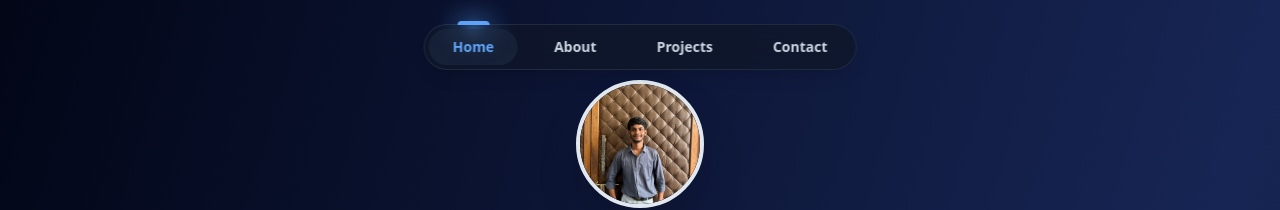
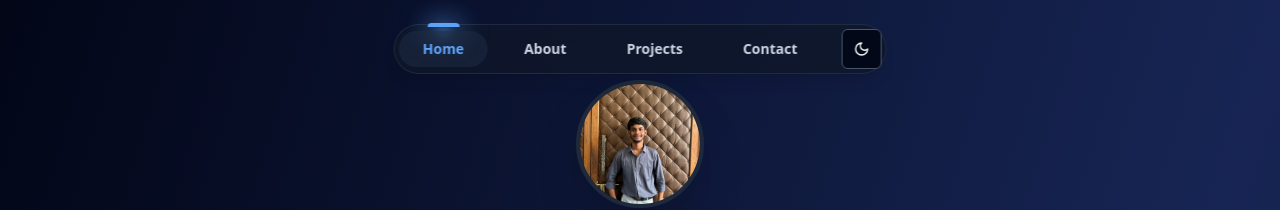
Before and after one commit to ARAVIND2017/aravind-portfolio-forge, a React (Vite) app: page / in a window 1280 px wide. Shown: the top 210 px of the page. Built offline with nearby package versions, Linux system fonts and the light colour scheme.

Commit message:
Add dark/light mode toggle
Implement a functional dark/light mode toggle switch on the landing page, allowing users to switch between themes.

```diff
--- a/src/App.tsx
+++ b/src/App.tsx
@@ -1,8 +1,10 @@
+
 import { Toaster } from "@/components/ui/toaster";
 import { Toaster as Sonner } from "@/components/ui/sonner";
 import { TooltipProvider } from "@/components/ui/tooltip";
 import { QueryClient, QueryClientProvider } from "@tanstack/react-query";
 import { BrowserRouter, Routes, Route } from "react-router-dom";
+import { ThemeProvider } from "@/contexts/ThemeContext";
 import Index from "./pages/Index";
 import NotFound from "./pages/NotFound";
 
@@ -10,6 +12,7 @@ const queryClient = new QueryClient();
 
 const App = () => (
   <QueryClientProvider client={queryClient}>
+    <ThemeProvider>
       <TooltipProvider>
         <Toaster />
         <Sonner />
@@ -21,6 +24,7 @@ const App = () => (
           </Routes>
         </BrowserRouter>
       </TooltipProvider>
+    </ThemeProvider>
   </QueryClientProvider>
 );
 
--- /dev/null
+++ b/src/components/ui/theme-toggle.tsx
@@ -0,0 +1,22 @@
+
+import React from 'react';
+import { Moon, Sun } from 'lucide-react';
+import { Button } from '@/components/ui/button';
+import { useTheme } from '@/contexts/ThemeContext';
+
+export const ThemeToggle: React.FC = () => {
+  const { theme, toggleTheme } = useTheme();
+
+  return (
+    <Button
+      variant="outline"
+      size="icon"
+      onClick={toggleTheme}
+      className="relative border-slate-600 hover:border-blue-500 transition-all duration-300 hover-scale"
+    >
+      <Sun className={`h-4 w-4 transition-all duration-500 ${theme === 'dark' ? 'rotate-90 scale-0' : 'rotate-0 scale-100'}`} />
+      <Moon className={`absolute h-4 w-4 transition-all duration-500 ${theme === 'dark' ? 'rotate-0 scale-100' : '-rotate-90 scale-0'}`} />
+      <span className="sr-only">Toggle theme</span>
+    </Button>
+  );
+};
--- a/src/components/ui/tubelight-navbar.tsx
+++ b/src/components/ui/tubelight-navbar.tsx
@@ -5,6 +5,7 @@ import React, { useEffect, useState } from "react"
 import { motion } from "framer-motion"
 import { LucideIcon } from "lucide-react"
 import { cn } from "@/lib/utils"
+import { ThemeToggle } from "@/components/ui/theme-toggle"
 
 interface NavItem {
   name: string
@@ -38,7 +39,7 @@ export function NavBar({ items, className }: NavBarProps) {
         className,
       )}
     >
-      <div className="flex items-center gap-3 bg-slate-900/80 border border-slate-700/50 backdrop-blur-lg py-1 px-1 rounded-full shadow-lg">
+      <div className="flex items-center gap-3 bg-slate-900/80 dark:bg-slate-900/80 bg-white/80 border border-slate-700/50 dark:border-slate-700/50 border-slate-300/50 backdrop-blur-lg py-1 px-1 rounded-full shadow-lg">
         {items.map((item) => {
           const Icon = item.icon
           const isActive = activeTab === item.name
@@ -50,8 +51,8 @@ export function NavBar({ items, className }: NavBarProps) {
               onClick={() => setActiveTab(item.name)}
               className={cn(
                 "relative cursor-pointer text-sm font-semibold px-6 py-2 rounded-full transition-colors",
-                "text-slate-300 hover:text-blue-400",
-                isActive && "bg-slate-800/50 text-blue-400",
+                "text-slate-300 dark:text-slate-300 text-slate-700 hover:text-blue-400 dark:hover:text-blue-400 hover:text-blue-600",
+                isActive && "bg-slate-800/50 dark:bg-slate-800/50 bg-blue-100/50 text-blue-400 dark:text-blue-400 text-blue-600",
               )}
             >
               <span className="hidden md:inline">{item.name}</span>
@@ -79,6 +80,11 @@ export function NavBar({ items, className }: NavBarProps) {
             </a>
           )
         })}
+
+        {/* Theme Toggle */}
+        <div className="ml-2">
+          <ThemeToggle />
+        </div>
       </div>
     </div>
   )
--- /dev/null
+++ b/src/contexts/ThemeContext.tsx
@@ -0,0 +1,57 @@
+
+import React, { createContext, useContext, useEffect, useState } from 'react';
+
+type Theme = 'dark' | 'light';
+
+interface ThemeContextType {
+  theme: Theme;
+  toggleTheme: () => void;
+}
+
+const ThemeContext = createContext<ThemeContextType | undefined>(undefined);
+
+export const useTheme = () => {
+  const context = useContext(ThemeContext);
+  if (context === undefined) {
+    throw new Error('useTheme must be used within a ThemeProvider');
+  }
+  return context;
+};
+
+interface ThemeProviderProps {
+  children: React.ReactNode;
+}
+
+export const ThemeProvider: React.FC<ThemeProviderProps> = ({ children }) => {
+  const [theme, setTheme] = useState<Theme>('dark');
+
+  useEffect(() => {
+    // Check for saved theme preference or default to 'dark'
+    const savedTheme = localStorage.getItem('theme') as Theme;
+    if (savedTheme) {
+      setTheme(savedTheme);
+    }
+  }, []);
+
+  useEffect(() => {
+    // Apply theme to document
+    if (theme === 'dark') {
+      document.documentElement.classList.add('dark');
+    } else {
+      document.documentElement.classList.remove('dark');
+    }
+
+    // Save theme preference
+    localStorage.setItem('theme', theme);
+  }, [theme]);
+
+  const toggleTheme = () => {
+    setTheme(prevTheme => prevTheme === 'dark' ? 'light' : 'dark');
+  };
+
+  return (
+    <ThemeContext.Provider value={{ theme, toggleTheme }}>
+      {children}
+    </ThemeContext.Provider>
+  );
+};
--- a/src/pages/Index.tsx
+++ b/src/pages/Index.tsx
@@ -1,4 +1,3 @@
-
 import { useState, useEffect } from 'react';
 import { Github, Linkedin, Mail, ExternalLink, ArrowDown, Star, Award, MapPin, Calendar } from 'lucide-react';
 import { Button } from '@/components/ui/button';
@@ -103,7 +102,7 @@ const Index = () => {
   };
 
   return (
-    <div className="min-h-screen bg-gradient-to-br from-slate-950 via-blue-950 to-slate-900 text-white overflow-x-hidden">
+    <div className="min-h-screen bg-gradient-to-br from-slate-950 via-blue-950 to-slate-900 dark:from-slate-950 dark:via-blue-950 dark:to-slate-900 from-blue-50 via-white to-blue-100 text-white dark:text-white text-slate-900 overflow-x-hidden">
       {/* New Tubelight Navbar */}
       <NavBarDemo />
 
@@ -122,10 +121,10 @@ const Index = () => {
               <h1 className="text-5xl md:text-7xl font-bold mb-6 bg-gradient-to-r from-blue-400 via-purple-400 to-blue-600 bg-clip-text text-transparent">
                 Hi, I'm B. Aravind
               </h1>
-              <p className="text-xl md:text-2xl mb-8 text-slate-300 max-w-4xl mx-auto leading-relaxed">
+              <p className="text-xl md:text-2xl mb-8 text-slate-300 dark:text-slate-300 text-slate-600 max-w-4xl mx-auto leading-relaxed">
                 AI/ML Enthusiast | Full Stack Developer | App Builder | Hackathon Winner
               </p>
-              <p className="text-lg mb-12 text-slate-400 max-w-2xl mx-auto">
+              <p className="text-lg mb-12 text-slate-400 dark:text-slate-400 text-slate-500 max-w-2xl mx-auto">
                 Let's build the future together
               </p>
             </div>
@@ -151,36 +150,36 @@ const Index = () => {
           </h2>
           <div className="grid grid-cols-1 md:grid-cols-2 lg:grid-cols-3 gap-8">
             {projects.map((project, index) => (
-              <Card key={project.title} className="bg-slate-800/50 backdrop-blur-lg border-slate-700 hover:border-blue-500/50 transition-all duration-300 transform hover-scale group">
+              <Card key={project.title} className="bg-slate-800/50 dark:bg-slate-800/50 bg-white/70 backdrop-blur-lg border-slate-700 dark:border-slate-700 border-slate-200 hover:border-blue-500/50 transition-all duration-300 transform hover-scale group">
                 <CardHeader>
                   <div className="flex justify-between items-start mb-2">
-                    <CardTitle className="text-white group-hover:text-blue-400 transition-colors">
+                    <CardTitle className="text-white dark:text-white text-slate-900 group-hover:text-blue-400 transition-colors">
                       {project.title}
                     </CardTitle>
                     {project.award && (
-                      <Badge className="bg-yellow-500/20 text-yellow-300 text-xs">
+                      <Badge className="bg-yellow-500/20 text-yellow-300 dark:text-yellow-300 text-yellow-600 text-xs">
                         <Award className="h-3 w-3 mr-1" />
                         Winner
                       </Badge>
                     )}
                   </div>
-                  <CardDescription className="text-slate-300">
+                  <CardDescription className="text-slate-300 dark:text-slate-300 text-slate-600">
                     {project.description}
                   </CardDescription>
                 </CardHeader>
                 <CardContent>
                   <div className="flex flex-wrap gap-2 mb-4">
                     {project.tech.map((tech) => (
-                      <Badge key={tech} variant="outline" className="border-blue-500/30 text-blue-300 hover-scale">
+                      <Badge key={tech} variant="outline" className="border-blue-500/30 text-blue-300 dark:text-blue-300 text-blue-600 hover-scale">
                         {tech}
                       </Badge>
                     ))}
                   </div>
                   {project.award && (
-                    <p className="text-yellow-400 text-sm mb-4 font-medium">{project.award}</p>
+                    <p className="text-yellow-400 dark:text-yellow-400 text-yellow-600 text-sm mb-4 font-medium">{project.award}</p>
                   )}
                   <div className="flex space-x-3">
-                    <Button size="sm" variant="outline" className="border-slate-600 hover:border-blue-500 hover-scale">
+                    <Button size="sm" variant="outline" className="border-slate-600 dark:border-slate-600 border-slate-300 hover:border-blue-500 hover-scale">
                       <Github className="h-4 w-4 mr-2" />
                       Code
                     </Button>
@@ -193,19 +192,19 @@ const Index = () => {
       </section>
 
       {/* Achievements Section */}
-      <section id="achievements" className="py-20 bg-slate-900/50">
+      <section id="achievements" className="py-20 bg-slate-900/50 dark:bg-slate-900/50 bg-slate-100/50">
         <div className="container mx-auto px-6">
           <h2 className="text-4xl font-bold text-center mb-16 bg-gradient-to-r from-blue-400 to-purple-400 bg-clip-text text-transparent">
             Achievements
           </h2>
           <div className="grid grid-cols-1 md:grid-cols-3 gap-8">
             {achievements.map((achievement, index) => (
-              <Card key={achievement.title} className="bg-slate-800/50 backdrop-blur-lg border-slate-700 hover:border-yellow-500/50 transition-all duration-300 transform hover-scale text-center">
+              <Card key={achievement.title} className="bg-slate-800/50 dark:bg-slate-800/50 bg-white/70 backdrop-blur-lg border-slate-700 dark:border-slate-700 border-slate-200 hover:border-yellow-500/50 transition-all duration-300 transform hover-scale text-center">
                 <CardContent className="p-6">
                   <div className="text-4xl mb-4">{achievement.icon}</div>
-                  <h3 className="text-xl font-bold text-white mb-2">{achievement.title}</h3>
-                  <p className="text-yellow-400 font-medium mb-2">{achievement.award}</p>
-                  <p className="text-slate-400">{achievement.year}</p>
+                  <h3 className="text-xl font-bold text-white dark:text-white text-slate-900 mb-2">{achievement.title}</h3>
+                  <p className="text-yellow-400 dark:text-yellow-400 text-yellow-600 font-medium mb-2">{achievement.award}</p>
+                  <p className="text-slate-400 dark:text-slate-400 text-slate-500">{achievement.year}</p>
                 </CardContent>
               </Card>
             ))}
@@ -221,21 +220,21 @@ const Index = () => {
             <div>
               <h3 className="text-3xl font-bold mb-8 text-blue-400">Experience</h3>
               <div className="space-y-6">
-                <Card className="bg-slate-800/50 backdrop-blur-lg border-slate-700 hover-scale">
+                <Card className="bg-slate-800/50 dark:bg-slate-800/50 bg-white/70 backdrop-blur-lg border-slate-700 dark:border-slate-700 border-slate-200 hover-scale">
                   <CardContent className="p-6">
                     <div className="flex items-center justify-between mb-3">
-                      <h4 className="text-xl font-bold text-white">Technical Head</h4>
-                      <Badge className="bg-green-500/20 text-green-300">Current</Badge>
+                      <h4 className="text-xl font-bold text-white dark:text-white text-slate-900">Technical Head</h4>
+                      <Badge className="bg-green-500/20 text-green-300 dark:text-green-300 text-green-600">Current</Badge>
                     </div>
                     <p className="text-blue-400 mb-2">Kriya Tech Club, BITM</p>
-                    <p className="text-slate-300 text-sm mb-3">Led coding events, mentored juniors, organized workshops</p>
+                    <p className="text-slate-300 dark:text-slate-300 text-slate-600 text-sm mb-3">Led coding events, mentored juniors, organized workshops</p>
                   </CardContent>
                 </Card>
-                <Card className="bg-slate-800/50 backdrop-blur-lg border-slate-700 hover-scale">
+                <Card className="bg-slate-800/50 dark:bg-slate-800/50 bg-white/70 backdrop-blur-lg border-slate-700 dark:border-slate-700 border-slate-200 hover-scale">
                   <CardContent className="p-6">
-                    <h4 className="text-xl font-bold text-white mb-3">Project Diploma Engineer Trainee</h4>
+                    <h4 className="text-xl font-bold text-white dark:text-white text-slate-900 mb-3">Project Diploma Engineer Trainee</h4>
                     <p className="text-blue-400 mb-2">Triveni Turbine Ltd</p>
-                    <p className="text-slate-300 text-sm">Component alignment, technical troubleshooting, QA</p>
+                    <p className="text-slate-300 dark:text-slate-300 text-slate-600 text-sm">Component alignment, technical troubleshooting, QA</p>
                   </CardContent>
                 </Card>
               </div>
@@ -246,10 +245,10 @@ const Index = () => {
               <h3 className="text-3xl font-bold mb-8 text-blue-400">Certifications</h3>
               <div className="space-y-4">
                 {certifications.map((cert, index) => (
-                  <Card key={cert} className="bg-slate-800/50 backdrop-blur-lg border-slate-700 hover:border-blue-500/50 transition-all duration-300 cursor-pointer hover-scale">
+                  <Card key={cert} className="bg-slate-800/50 dark:bg-slate-800/50 bg-white/70 backdrop-blur-lg border-slate-700 dark:border-slate-700 border-slate-200 hover:border-blue-500/50 transition-all duration-300 cursor-pointer hover-scale">
                     <CardContent className="p-4">
                       <div className="flex items-center justify-between">
-                        <p className="text-white">{cert}</p>
+                        <p className="text-white dark:text-white text-slate-900">{cert}</p>
                         <ExternalLink className="h-4 w-4 text-blue-400" />
                       </div>
                     </CardContent>
@@ -262,13 +261,13 @@ const Index = () => {
       </section>
 
       {/* Contact Section */}
-      <section id="contact" className="py-20 bg-slate-900/50">
+      <section id="contact" className="py-20 bg-slate-900/50 dark:bg-slate-900/50 bg-slate-100/50">
         <div className="container mx-auto px-6">
           <h2 className="text-4xl font-bold text-center mb-16 bg-gradient-to-r from-blue-400 to-purple-400 bg-clip-text text-transparent">
             Let's Connect
           </h2>
           <div className="max-w-2xl mx-auto">
-            <Card className="bg-slate-800/50 backdrop-blur-lg border-slate-700 hover-scale">
+            <Card className="bg-slate-800/50 dark:bg-slate-800/50 bg-white/70 backdrop-blur-lg border-slate-700 dark:border-slate-700 border-slate-200 hover-scale">
               <CardContent className="p-8">
                 <form onSubmit={handleSubmit} className="space-y-6">
                   <div>
@@ -276,7 +275,7 @@ const Index = () => {
                       placeholder="Your Name"
                       value={formData.name}
                       onChange={(e) => setFormData({...formData, name: e.target.value})}
-                      className="bg-slate-700/50 border-slate-600 text-white placeholder-slate-400 hover-scale"
+                      className="bg-slate-700/50 dark:bg-slate-700/50 bg-slate-100/50 border-slate-600 dark:border-slate-600 border-slate-300 text-white dark:text-white text-slate-900 placeholder-slate-400 dark:placeholder-slate-400 placeholder-slate-500 hover-scale"
                       required
                       disabled={isSubmitting}
                     />
@@ -287,7 +286,7 @@ const Index = () => {
                       placeholder="Your Email"
                       value={formData.email}
                       onChange={(e) => setFormData({...formData, email: e.target.value})}
-                      className="bg-slate-700/50 border-slate-600 text-white placeholder-slate-400 hover-scale"
+                      className="bg-slate-700/50 dark:bg-slate-700/50 bg-slate-100/50 border-slate-600 dark:border-slate-600 border-slate-300 text-white dark:text-white text-slate-900 placeholder-slate-400 dark:placeholder-slate-400 placeholder-slate-500 hover-scale"
                       required
                       disabled={isSubmitting}
                     />
@@ -297,7 +296,7 @@ const Index = () => {
                       placeholder="Your Message"
                       value={formData.message}
                       onChange={(e) => setFormData({...formData, message: e.target.value})}
-                      className="bg-slate-700/50 border-slate-600 text-white placeholder-slate-400 min-h-[120px] hover-scale"
+                      className="bg-slate-700/50 dark:bg-slate-700/50 bg-slate-100/50 border-slate-600 dark:border-slate-600 border-slate-300 text-white dark:text-white text-slate-900 placeholder-slate-400 dark:placeholder-slate-400 placeholder-slate-500 min-h-[120px] hover-scale"
                       required
                       disabled={isSubmitting}
                     />
@@ -312,18 +311,18 @@ const Index = () => {
                   </Button>
                 </form>
 
-                <div className="mt-8 pt-8 border-t border-slate-700">
+                <div className="mt-8 pt-8 border-t border-slate-700 dark:border-slate-700 border-slate-300">
                   <div className="flex justify-center space-x-6">
-                    <a href="mailto:baravind196@gmail.com" className="flex items-center text-slate-300 hover:text-blue-400 transition-colors hover-scale story-link">
+                    <a href="mailto:baravind196@gmail.com" className="flex items-center text-slate-300 dark:text-slate-300 text-slate-600 hover:text-blue-400 transition-colors hover-scale story-link">
                       <Mail className="h-5 w-5 mr-2" />
                       baravind196@gmail.com
                     </a>
                   </div>
                   <div className="flex justify-center space-x-6 mt-4">
-                    <a href="https://linkedin.com/in/aravind2107" target="_blank" rel="noopener noreferrer" className="text-slate-300 hover:text-blue-400 transition-colors hover-scale">
+                    <a href="https://linkedin.com/in/aravind2107" target="_blank" rel="noopener noreferrer" className="text-slate-300 dark:text-slate-300 text-slate-600 hover:text-blue-400 transition-colors hover-scale">
                       <Linkedin className="h-6 w-6" />
                     </a>
-                    <a href="https://github.com/ARAVIND2017" target="_blank" rel="noopener noreferrer" className="text-slate-300 hover:text-blue-400 transition-colors hover-scale">
+                    <a href="https://github.com/ARAVIND2017" target="_blank" rel="noopener noreferrer" className="text-slate-300 dark:text-slate-300 text-slate-600 hover:text-blue-400 transition-colors hover-scale">
                       <Github className="h-6 w-6" />
                     </a>
                   </div>
@@ -335,12 +334,12 @@ const Index = () => {
       </section>
 
       {/* Footer */}
-      <footer className="bg-slate-950 py-8 border-t border-slate-800">
+      <footer className="bg-slate-950 dark:bg-slate-950 bg-white py-8 border-t border-slate-800 dark:border-slate-800 border-slate-200">
         <div className="container mx-auto px-6 text-center">
-          <p className="text-slate-400 mb-4">
+          <p className="text-slate-400 dark:text-slate-400 text-slate-600 mb-4">
             Built by Aravind using 💻 React & Tailwind CSS
           </p>
-          <p className="text-slate-500 text-sm">
+          <p className="text-slate-500 dark:text-slate-500 text-slate-500 text-sm">
             © 2024 B. Aravind. All rights reserved.
           </p>
         </div>
```
Lines whose indentation alone changed are shown as unchanged.
